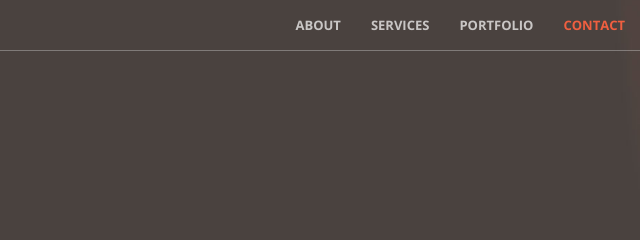
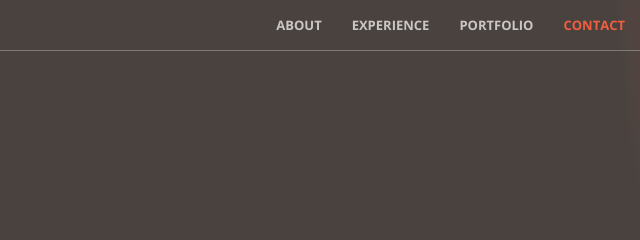
Before and after one commit to hasnine/hasnine.github.io, a website: page index.html in a window 1280 px wide. Shown: the top 240 px of the page, 640-1280 px from the left. Drawn offline with nearby package versions, Linux system fonts and the light colour scheme.

Commit message:
name changed

```diff
--- a/index.html
+++ b/index.html
@@ -53,7 +53,7 @@
                         <a class="page-scroll" href="#about">About</a>
                     </li>
                     <li>
-                        <a class="page-scroll" href="#services">Services</a>
+                        <a class="page-scroll" href="#services">Experience</a>
                     </li>
                     <li>
                         <a class="page-scroll" href="#portfolio">Portfolio</a>
```
